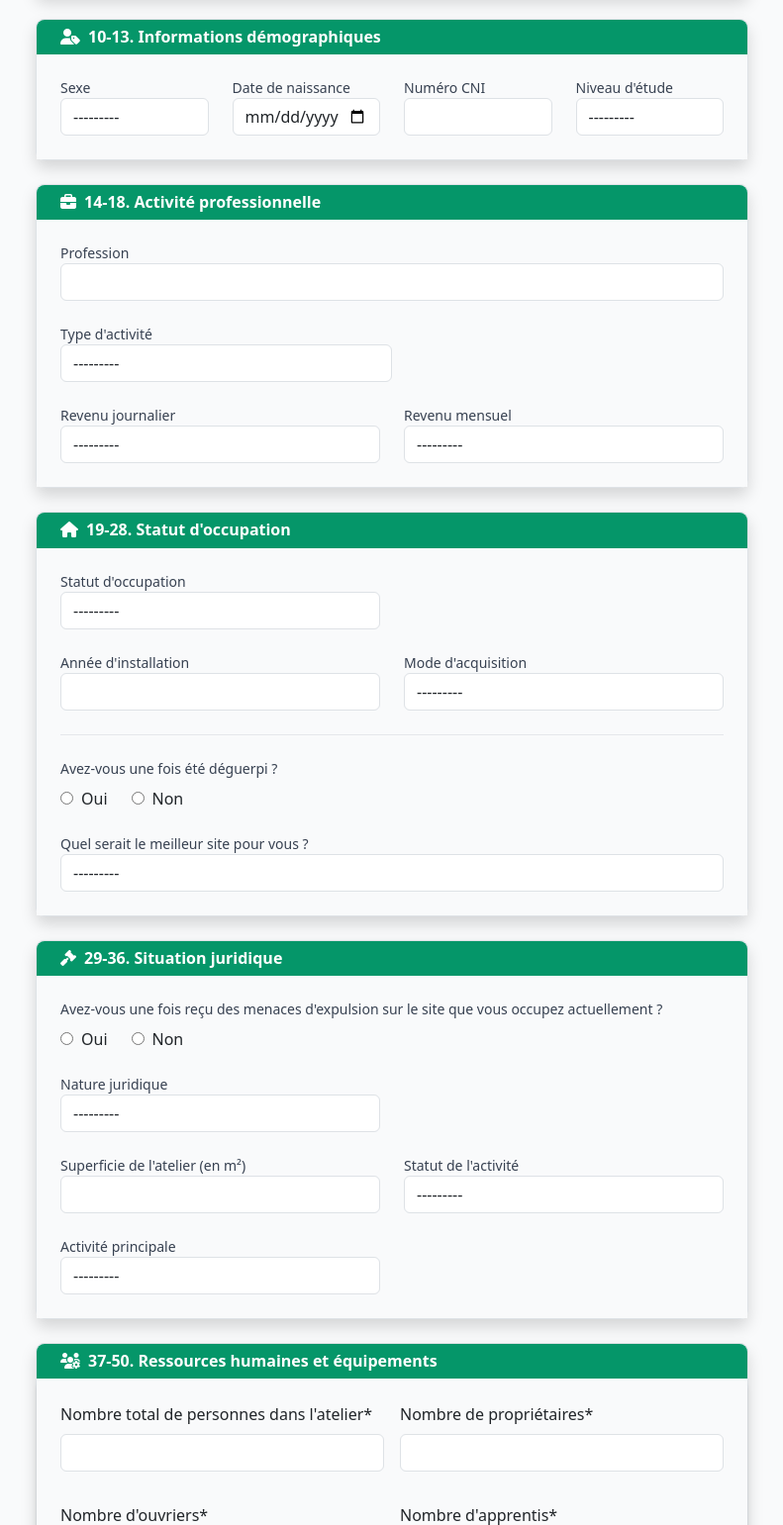
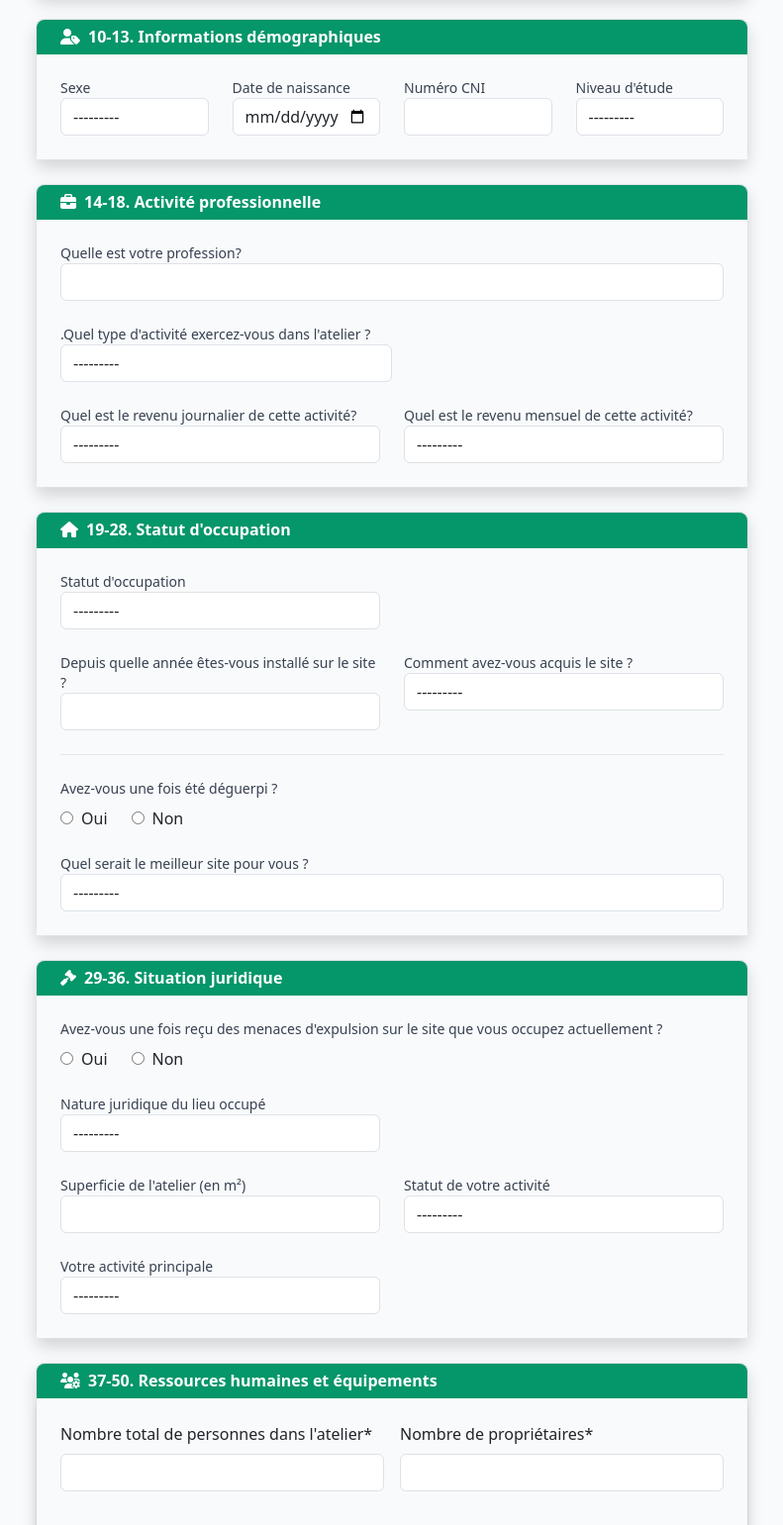
Before and after one commit to ousmane831/PNAZAM, a Django app: page /ajouter/ in a window 1280 px wide. Shown: the part 1110-2651 px from the top of the page at 99% size, without its empty margins (244-1035 px from the left). Run offline with Django 5.2, Linux system fonts and the light colour scheme; some libraries are stand-ins or nearby versions.

Commit message:
Modification du formulaire

```diff
--- a/Formulaire/templates/formulaire.html
+++ b/Formulaire/templates/formulaire.html
@@ -187,14 +187,14 @@
 
                 <!-- Profession -->
                 <div>
-                    <label class="block text-sm font-medium text-gray-700">Profession</label>
+                    <label class="block text-sm font-medium text-gray-700">Quelle est votre profession?</label>
                     {{ form.profession }}
                 </div>
 
                 <!-- Type d'activité + Autre -->
                 <div class="flex flex-col md:flex-row gap-4">
                     <div class="w-full md:w-1/2">
-                        <label class="block text-sm font-medium text-gray-700">Type d'activité</label>
+                        <label class="block text-sm font-medium text-gray-700">.Quel type d'activité exercez-vous dans l'atelier ?</label>
                         {{ form.type_activite }}
                     </div>
                     <div class="w-full md:w-1/2" id="autre_activite_row" {% if form.type_activite.value != 'autre' %}style="display: none;"{% endif %}>
@@ -206,11 +206,11 @@
                 <!-- Revenus -->
                 <div class="flex flex-col md:flex-row gap-4">
                     <div class="w-full md:w-1/2">
-                        <label class="block text-sm font-medium text-gray-700">Revenu journalier</label>
+                        <label class="block text-sm font-medium text-gray-700">Quel est le revenu journalier de cette activité?</label>
                         {{ form.revenu_journalier }}
                     </div>
                     <div class="w-full md:w-1/2">
-                        <label class="block text-sm font-medium text-gray-700">Revenu mensuel</label>
+                        <label class="block text-sm font-medium text-gray-700">Quel est le revenu mensuel de cette activité?</label>
                         {{ form.revenu_mensuel }}
                     </div>
                 </div>
@@ -233,7 +233,7 @@
                         {{ form.statut_occupation }}
                     </div>
                     <div id="statut_non_proprietaire_section" {% if form.statut_occupation.value != 'exploitant_non_proprietaire' %}style="display:none;"{% endif %}>
-                        <label class="block text-sm font-medium text-gray-700">Statut non propriétaire</label>
+                        <label class="block text-sm font-medium text-gray-700">Statut d'occupation de l'exploitant est non propriétaire</label>
                         {{ form.statut_non_proprietaire }}
 
                         <div id="autre_statut_non_proprietaire_row" class="mt-3" {% if form.statut_non_proprietaire.value != 'autre' %}style="display:none;"{% endif %}>
@@ -242,7 +242,7 @@
                         </div>
 
                         <div id="loyer_mensuel_row" class="mt-3" {% if form.statut_non_proprietaire.value != 'locataire' %}style="display:none;"{% endif %}>
-                            <label class="block text-sm font-medium text-gray-700">Loyer mensuel</label>
+                            <label class="block text-sm font-medium text-gray-700">Si locataire combien payez vous mensuellement ?</label>
                             {{ form.loyer_mensuel }}
                         </div>
                     </div>
@@ -251,18 +251,18 @@
                 <!-- Année d'installation + Mode d'acquisition -->
                 <div class="grid grid-cols-1 md:grid-cols-2 gap-4">
                     <div>
-                        <label class="block text-sm font-medium text-gray-700">Année d'installation</label>
+                        <label class="block text-sm font-medium text-gray-700"> Depuis quelle année êtes-vous installé sur le site ?</label>
                         {{ form.annee_installation }}
                     </div>
                     <div>
-                        <label class="block text-sm font-medium text-gray-700">Mode d'acquisition</label>
+                        <label class="block text-sm font-medium text-gray-700"> Comment avez-vous acquis le site ?</label>
                         {{ form.acquisition_site }}
                     </div>
                 </div>
 
                 <!-- Autre mode d'acquisition -->
                 <div id="autre_acquisition_row" class="mt-4" {% if form.acquisition_site.value != 'autre' %}style="display:none;"{% endif %}>
-                    <label class="block text-sm font-medium text-gray-700">Autre mode d'acquisition</label>
+                    <label class="block text-sm font-medium text-gray-700"> Lequel Autre ?</label>
                     {{ form.autre_acquisition }}
                 </div>
 
@@ -354,7 +354,7 @@
                 <!-- Champs juridiques -->
                 <div class="grid grid-cols-1 md:grid-cols-2 gap-4">
                     <div>
-                        <label class="block text-sm font-medium text-gray-700">Nature juridique</label>
+                        <label class="block text-sm font-medium text-gray-700">Nature juridique du lieu occupé</label>
                         {{ form.nature_juridique }}
                     </div>
                     <div id="autre_nature_juridique_row" {% if form.nature_juridique.value != 'autre' %}style="display:none;"{% endif %}>
@@ -369,14 +369,14 @@
                         {{ form.superficie_atelier }}
                     </div>
                     <div>
-                        <label class="block text-sm font-medium text-gray-700">Statut de l'activité</label>
+                        <label class="block text-sm font-medium text-gray-700">Statut de votre activité</label>
                         {{ form.statut_activite }}
                     </div>
                 </div>
 
                 <div class="grid grid-cols-1 md:grid-cols-2 gap-4">
                     <div>
-                        <label class="block text-sm font-medium text-gray-700">Activité principale</label>
+                        <label class="block text-sm font-medium text-gray-700">Votre activité principale</label>
                         {{ form.activite_principale }}
                     </div>
                     <div id="autre_activite_principale_row" {% if form.activite_principale.value != 'autre' %}style="display:none;"{% endif %}>
@@ -868,7 +868,7 @@
                   <div class="grid grid-cols-1 md:grid-cols-2 gap-6">
                     <div>
                       <label for="{{ form.lieu_origine.id_for_label }}" class="block text-sm font-medium text-gray-700 mb-1">
-                        {{ form.lieu_origine.label }}
+                        Que est votre lieu d'origine ?
                       </label>
                       {{ form.lieu_origine }}
                       {% if form.lieu_origine.errors %}
@@ -888,7 +888,7 @@
 
                     <div>
                       <label for="{{ form.lieu_residence_clientele.id_for_label }}" class="block text-sm font-medium text-gray-700 mb-1">
-                        {{ form.lieu_residence_clientele.label }}
+                        Lieu de résidence de votre clientèle habituel ?
                       </label>
                       {{ form.lieu_residence_clientele }}
                       {% if form.lieu_residence_clientele.errors %}
@@ -898,7 +898,7 @@
 
                     <div class="md:col-span-2">
                       <label for="{{ form.commentaires_supplementaires.id_for_label }}" class="block text-sm font-medium text-gray-700 mb-1">
-                        {{ form.commentaires_supplementaires.label }}
+                        Avez-vous des questions ou des commentaires supplémentaires?
                       </label>
                       {{ form.commentaires_supplementaires }}
                       {% if form.commentaires_supplementaires.errors %}
@@ -908,7 +908,7 @@
 
                     <div class="md:col-span-2">
                       <label for="{{ form.commentaire_enqueteur.id_for_label }}" class="block text-sm font-medium text-gray-700 mb-1">
-                        {{ form.commentaire_enqueteur.label }}
+                        Commentaire de l'enquêteur
                       </label>
                       {{ form.commentaire_enqueteur }}
                       {% if form.commentaire_enqueteur.errors %}
```
Also changed, not shown: Formulaire/migrations/0002_alter_enquete_impact_environnement.py (added), db.sqlite3.
